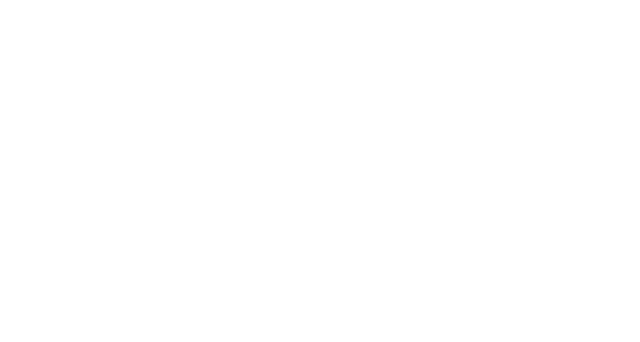
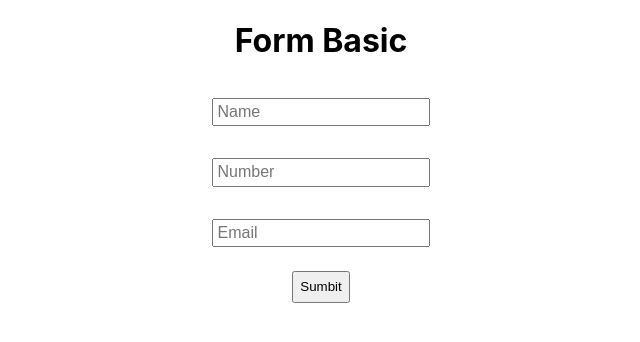
Before and after one commit to axai-kaizoku/html-js-basic, a React (Create React App) app in the folder todo/: page /form2 in a window 1280 px wide. Before the commit this address had no page. Shown: the top 342 px of the page, without its empty margins (319-959 px from the left). Built offline with nearby package versions, Linux system fonts and the light colour scheme.

Commit message:
Add brushing my skills on react

```diff
--- a/todo/src/App.js
+++ b/todo/src/App.js
@@ -3,6 +3,8 @@ import TemperatureControl from './components/TemperatureControl';
 import Time from './components/Time';
 import Todo from './components/Todo/Todo';
 import { Routes, Route } from 'react-router-dom';
+import Validate from './components/Validate';
+import Validate2 from './components/Validate2';
 
 function App() {
 	return (
@@ -20,6 +22,14 @@ function App() {
 					path="/temp"
 					element={<TemperatureControl />}
 				/>
+				<Route
+					path="/form"
+					element={<Validate />}
+				/>
+				<Route
+					path="/form2"
+					element={<Validate2 />}
+				/>
 			</Routes>
 		</>
 	);
--- /dev/null
+++ b/todo/src/components/Validate/index.js
@@ -0,0 +1,48 @@
+import React, { useState } from 'react';
+
+const Validate = () => {
+	const [name, setName] = useState('');
+	const [num, setNum] = useState('');
+	const handleSubmit = (e) => {
+		e.preventDefault();
+		if (name.length === 0) return alert('Name cannot be empty');
+		if (isNaN(parseInt(num))) {
+			return alert(' Enter a valid number');
+		} else if (num.length !== 10) {
+			return alert('Please enter 10 digit number');
+		} else {
+			return alert('submitted');
+		}
+	};
+	return (
+		<div>
+			<h1>Form Validate</h1>
+			<input
+				type="text"
+				placeholder="Name"
+				value={name}
+				onChange={(e) => {
+					setName(e.target.value);
+				}}
+			/>
+			<br />
+			<input
+				type="tel"
+				placeholder="Number"
+				value={num}
+				onChange={(e) => {
+					setNum(e.target.value);
+				}}
+			/>
+			<br />
+			<button
+				onClick={(e) => {
+					handleSubmit(e);
+				}}>
+				Submit
+			</button>
+		</div>
+	);
+};
+
+export default Validate;
--- /dev/null
+++ b/todo/src/components/Validate2/index.js
@@ -0,0 +1,72 @@
+import React, { useState } from 'react';
+import './styles.css';
+
+const Validate2 = () => {
+	const [name, setName] = useState('');
+	const [num, setNum] = useState('');
+	const [email, setEmail] = useState('');
+
+	const handleClick = (e) => {
+		e.preventDefault();
+		const emailRgx = /^[\w-\.]+@([\w-]+\.)+[\w-]{2,4}$/;
+
+		if (name.trim().length === 0) {
+			return alert('Name cannot be empty');
+		}
+		if (isNaN(parseInt(num))) {
+			return alert('Enter valid number');
+		} else if (num.length !== 10) {
+			return alert('Number should be 10 digit');
+		}
+
+		if (!emailRgx.test(email)) {
+			return alert('Enter valid email address');
+		}
+		alert('Submitted');
+	};
+	return (
+		<div className="validate">
+			<h1>Form Basic</h1>
+			<input
+				type="text"
+				placeholder="Name"
+				className="name"
+				value={name}
+				onChange={(e) => {
+					setName(e.target.value);
+				}}
+			/>
+			<br />
+
+			<input
+				type="tel"
+				placeholder="Number"
+				value={num}
+				className="number"
+				onChange={(e) => {
+					setNum(e.target.value);
+				}}
+			/>
+			<br />
+
+			<input
+				type="email"
+				placeholder="Email"
+				value={email}
+				className="email"
+				onChange={(e) => {
+					setEmail(e.target.value);
+				}}
+			/>
+			<br />
+			<button
+				onClick={(e) => {
+					handleClick(e);
+				}}>
+				Sumbit
+			</button>
+		</div>
+	);
+};
+
+export default Validate2;
--- /dev/null
+++ b/todo/src/components/Validate2/styles.css
@@ -0,0 +1,12 @@
+.validate input {
+	margin: 1rem;
+	padding: 0.2rem;
+}
+
+.validate {
+	text-align: center;
+}
+
+.validate button {
+	cursor: pointer;
+}
```
